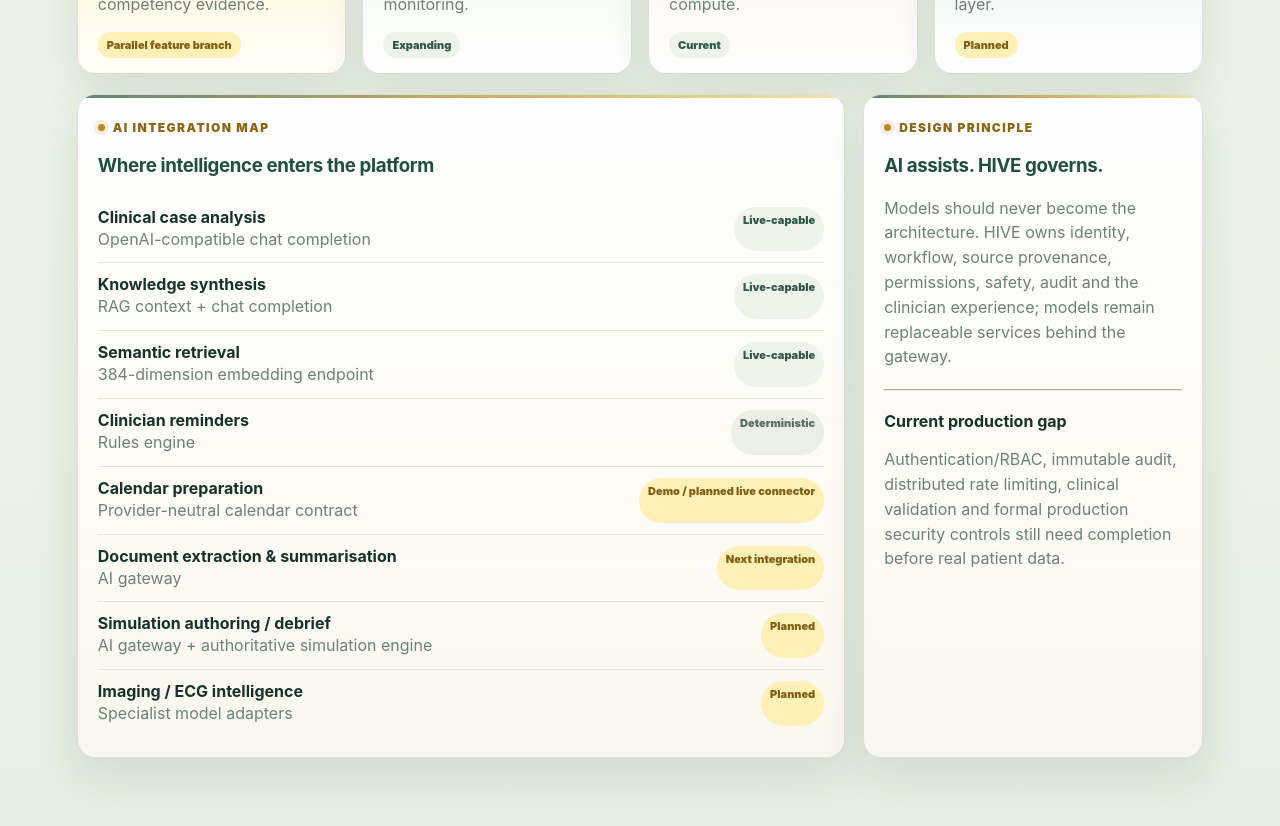
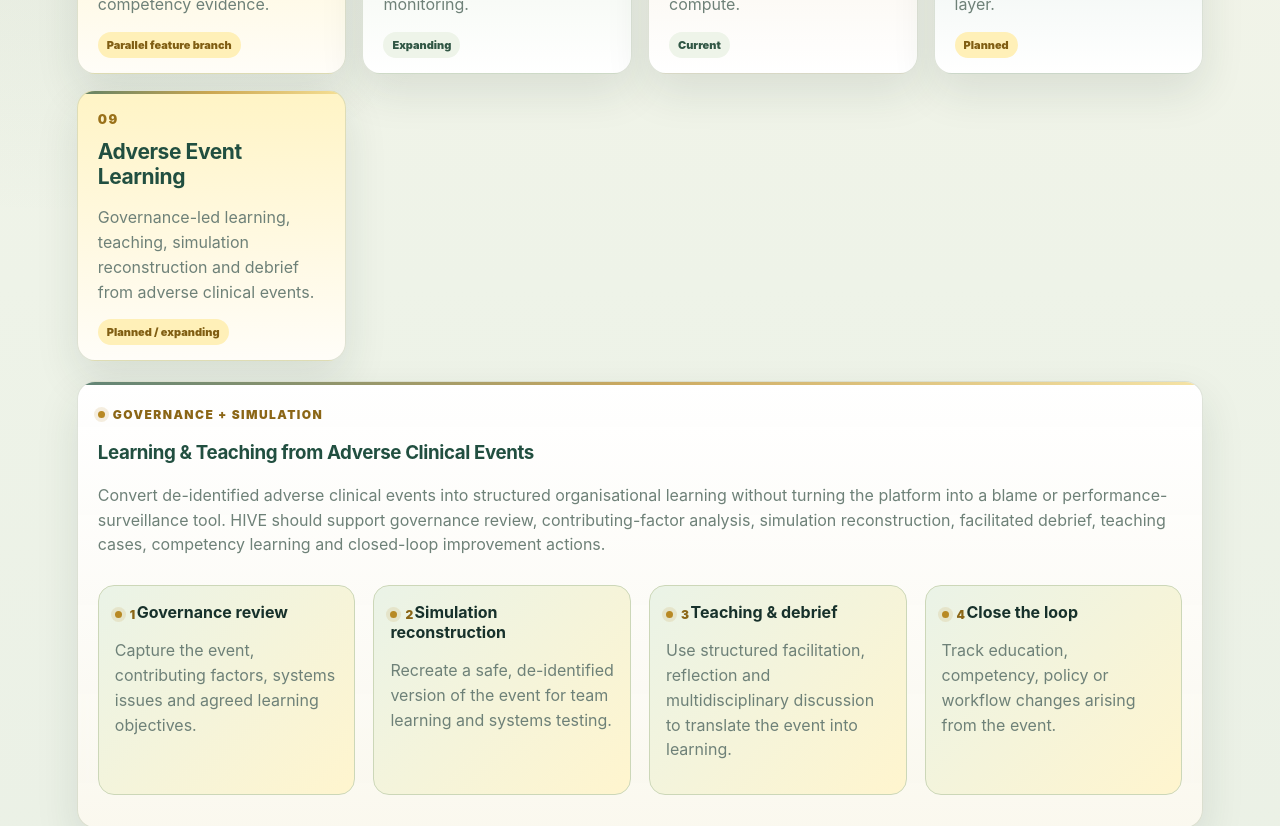
Before and after one commit to MA-730912/hive-intelligence, a Next.js app: page /architecture in a window 1280 px wide. Shown: the part 780-1606 px from the top of the page. Built offline with nearby package versions, Linux system fonts and the light colour scheme.

Commit message:
Add adverse clinical event learning to governance and simulation

```diff
--- a/app/architecture/page.tsx
+++ b/app/architecture/page.tsx
@@ -9,6 +9,7 @@ const layers=[
   ["06","Control Centre","Model routing, safety, audit, organisation governance and future usage/quality monitoring.","Expanding"],
   ["07","AI Gateway","Provider-neutral inference and embedding interfaces designed for sovereign compute.","Current"],
   ["08","Specialist Modules","HIVE ECG and HIVE Imaging can connect through the same governed intelligence layer.","Planned"],
+  ["09","Adverse Event Learning","Governance-led learning, teaching, simulation reconstruction and debrief from adverse clinical events.","Planned / expanding"],
 ];
 const integrations=[
   ["Clinical case analysis","OpenAI-compatible chat completion","Live-capable"],
@@ -25,6 +26,19 @@ export default function ArchitecturePage(){
  return <main className="section">
    <div className="toolbar"><div><div className="eyebrow">HIVE Intelligence architecture</div><h2>One intelligence layer. Multiple healthcare systems.</h2><p className="muted">This map distinguishes what is implemented, what is deterministic, and where AI should integrate next.</p></div><Link className="btn primary" href="/workspace">Open clinical AI</Link></div>
    <div className="arch-grid">{layers.map(([n,title,desc,status])=><article className="card arch-card" key={title}><div className="num">{n}</div><h3>{title}</h3><p className="muted">{desc}</p><span className={status.includes("Planned")||status.includes("branch")?"pill planned":"pill"}>{status}</span></article>)}</div>
+   <section className="card" id="adverse-events" style={{marginTop:20}}>
+     <div className="eyebrow">Governance + Simulation</div>
+     <h3>Learning & Teaching from Adverse Clinical Events</h3>
+     <p className="muted">Convert de-identified adverse clinical events into structured organisational learning without turning the platform into a blame or performance-surveillance tool. HIVE should support governance review, contributing-factor analysis, simulation reconstruction, facilitated debrief, teaching cases, competency learning and closed-loop improvement actions.</p>
+     <div className="grid" style={{padding:"12px 0 0",gridTemplateColumns:"repeat(4,minmax(0,1fr))"}}>
+       {[
+         ["1","Governance review","Capture the event, contributing factors, systems issues and agreed learning objectives."],
+         ["2","Simulation reconstruction","Recreate a safe, de-identified version of the event for team learning and systems testing."],
+         ["3","Teaching & debrief","Use structured facilitation, reflection and multidisciplinary discussion to translate the event into learning."],
+         ["4","Close the loop","Track education, competency, policy or workflow changes arising from the event."]
+       ].map(([n,title,desc])=><div className="message ai" key={title}><div className="eyebrow">{n}</div><strong>{title}</strong><p className="muted">{desc}</p></div>)}
+     </div>
+   </section>
    <div className="chat" style={{marginTop:20}}>
      <section className="card"><div className="eyebrow">AI integration map</div><h3>Where intelligence enters the platform</h3>{integrations.map(([name,tech,status])=><div className="integration" key={name}><div><strong>{name}</strong><div className="muted">{tech}</div></div><span className={status==="Live-capable"?"pill":status==="Deterministic"?"pill demo":"pill planned"}>{status}</span></div>)}</section>
      <aside className="card"><div className="eyebrow">Design principle</div><h3>AI assists. HIVE governs.</h3><p className="muted">Models should never become the architecture. HIVE owns identity, workflow, source provenance, permissions, safety, audit and the clinician experience; models remain replaceable services behind the gateway.</p><hr style={{borderColor:"var(--line)",margin:"20px 0"}}/><strong>Current production gap</strong><p className="muted">Authentication/RBAC, immutable audit, distributed rate limiting, clinical validation and formal production security controls still need completion before real patient data.</p></aside>
```
